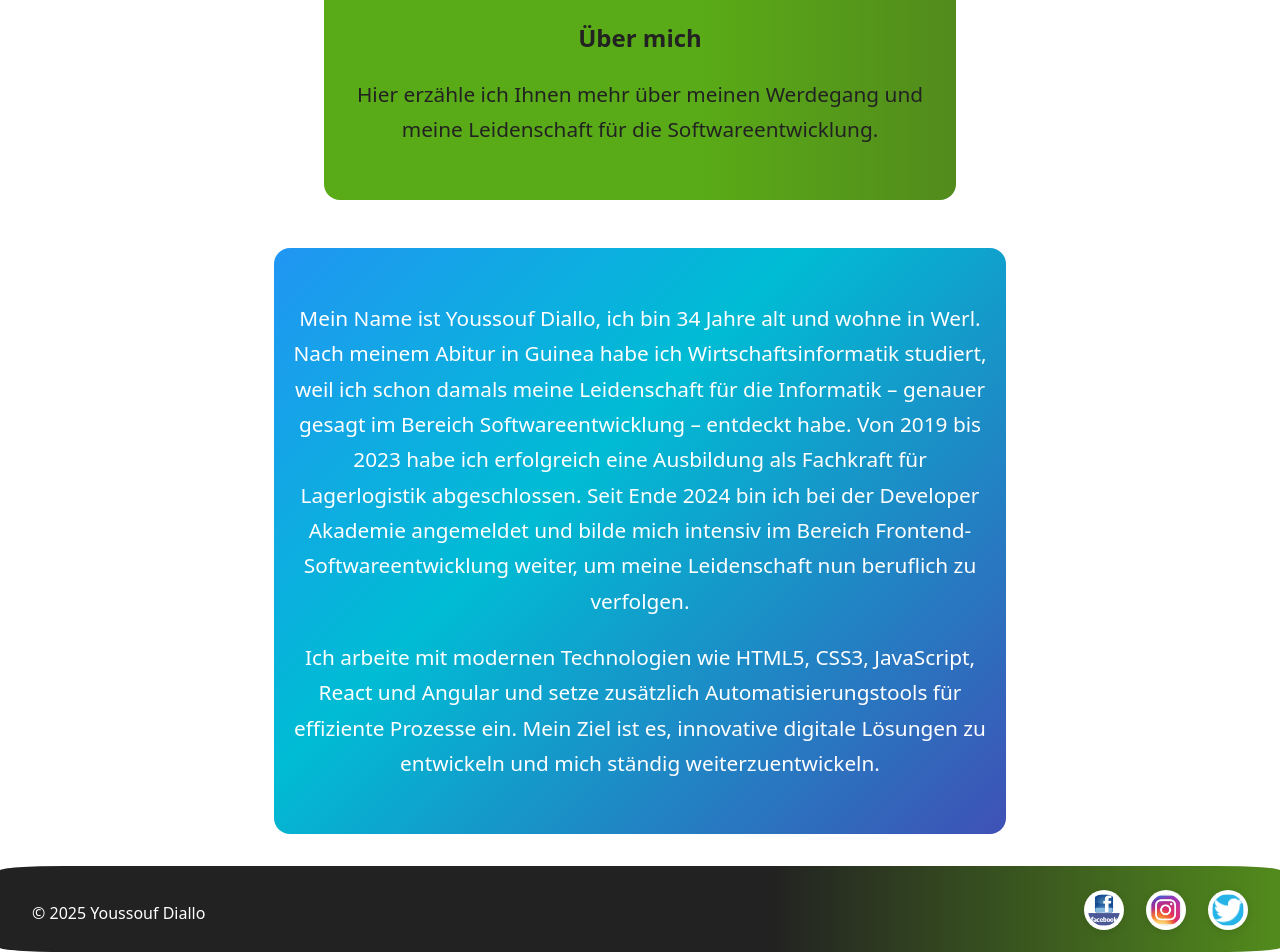
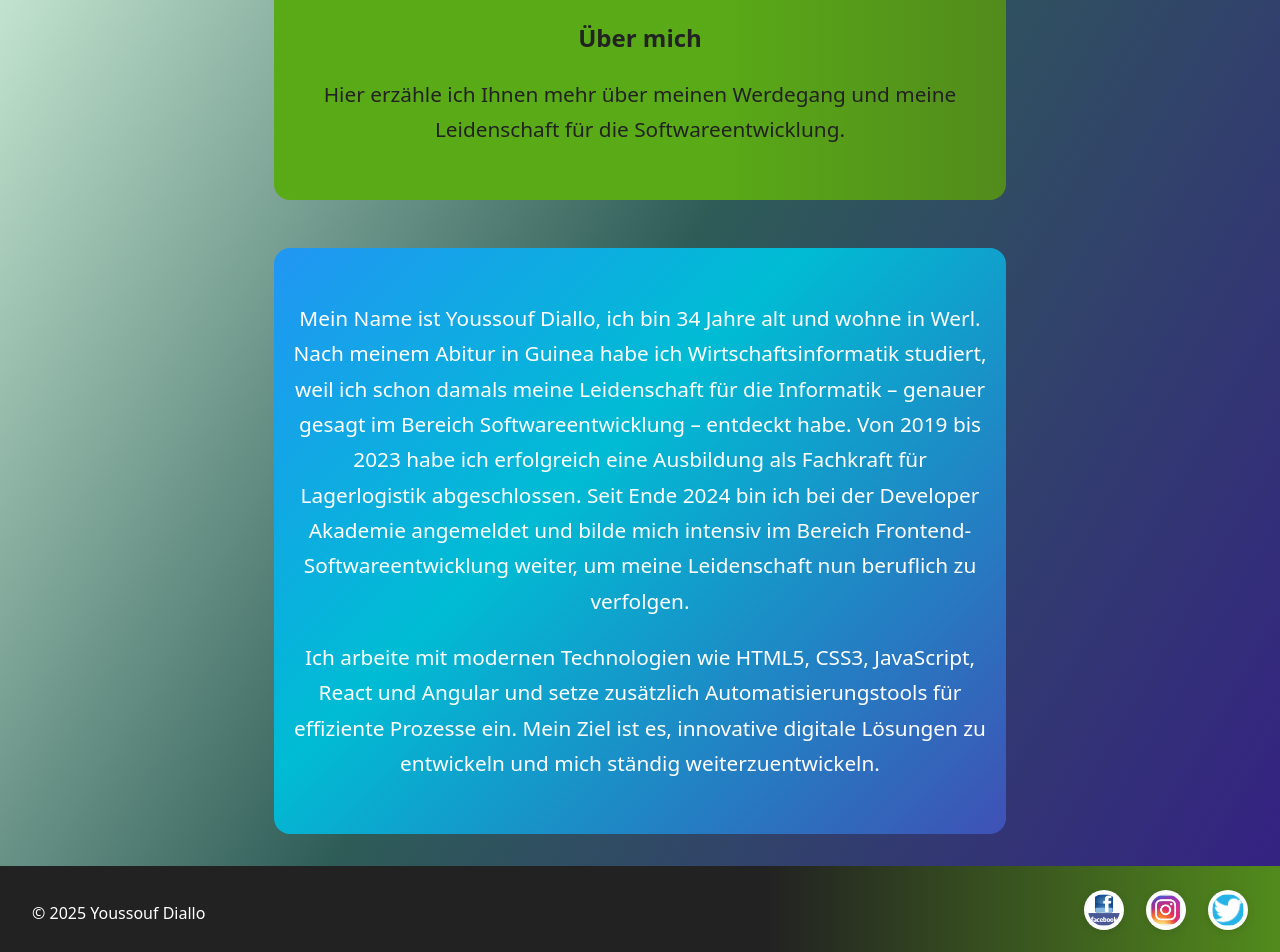
Before and after one commit to Ydi5291/presentation-app, a React (Vite) app: page /about in a window 1280 px wide. Shown: the part 296-1248 px from the top of the page. Built offline with nearby package versions, Linux system fonts and the light colour scheme.

Commit message:
footer et autres ajustement

```diff
--- a/src/App.css
+++ b/src/App.css
@@ -8,7 +8,7 @@
   padding: 0;
   text-align: center;
   color: #222;
-  background: #fff;
+  background: linear-gradient(120deg, #e0ffe7 0%, #2e5c57 50%, #351f85 100%);
 }
 
 body {
--- a/src/components/BurgerMenu.css
+++ b/src/components/BurgerMenu.css
@@ -99,7 +99,7 @@
 /* Adaptation responsive */
 @media (min-width: 768px) {
   .burger-btn {
-    /* display: none;  */
+    display: none;
   }
   .sidebar {
     display: none !important;
--- a/src/components/Footer.css
+++ b/src/components/Footer.css
@@ -1,10 +1,12 @@
 .footer {
-  width: 100%;
+  max-width: 100vw;
+  margin-left: calc(50% - 50vw);
+  margin-right: calc(50% - 50vw);
+  max-height: auto;
   background: linear-gradient(90deg, #222 60%, #528b1c 100%);
   color: #fff;
   padding: 1.5rem 0 1rem 0;
   font-size: 1rem;
-  border-radius: 5%;
   position: relative;
   left: 0;
   bottom: 0;
--- a/src/pages/About.css
+++ b/src/pages/About.css
@@ -7,7 +7,7 @@
   border-radius: 16px;
   margin-left: auto;
   margin-right: auto;
-  max-width: 600px;
+  max-width: 700px;
 }
 .about-container {
   text-align: center;
```
Also changed, not shown: src/pages/Start.tsx (indentation only).
